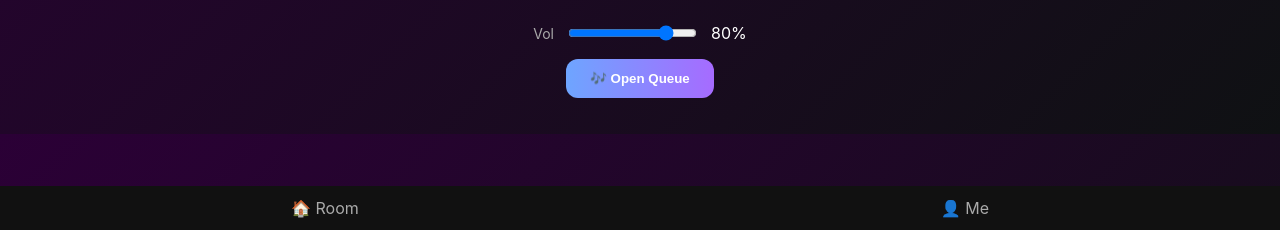
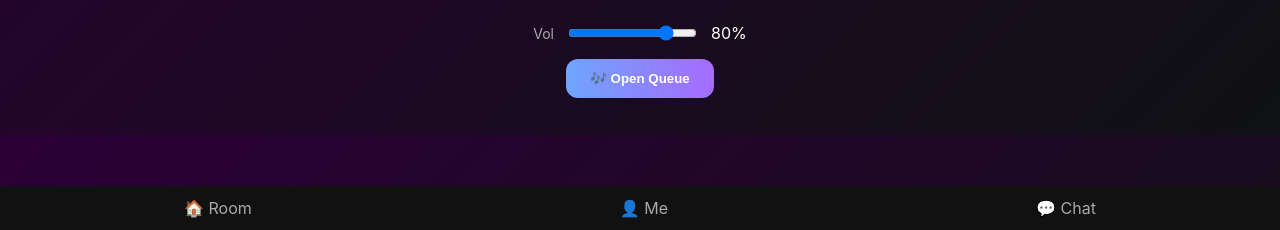
Before and after one commit to VIPBAD/AP, a Flask app: page / in a window 1280 px wide. Shown: the part 570-800 px from the top of the page. Run offline with Flask 3, Linux system fonts and the light colour scheme; data that the repository does not hold is empty.

Commit message:
Update player.html

```diff
--- a/templates/player.html
+++ b/templates/player.html
@@ -82,8 +82,9 @@
 
   <!-- Footer -->
   <footer>
-    <a href="/"><span>🏠 Room</span></a>
-    <a href="/me?uid=guest"><span>👤 Me</span></a>
+    <a href="/" class="nav-btn">🏠 Room</a>
+    <a href="/me?uid=guest" class="nav-btn">👤 Me</a>
+    <a href="/chat" class="nav-btn">💬 Chat</a>
   </footer>
 
   <!-- Scripts -->
```
